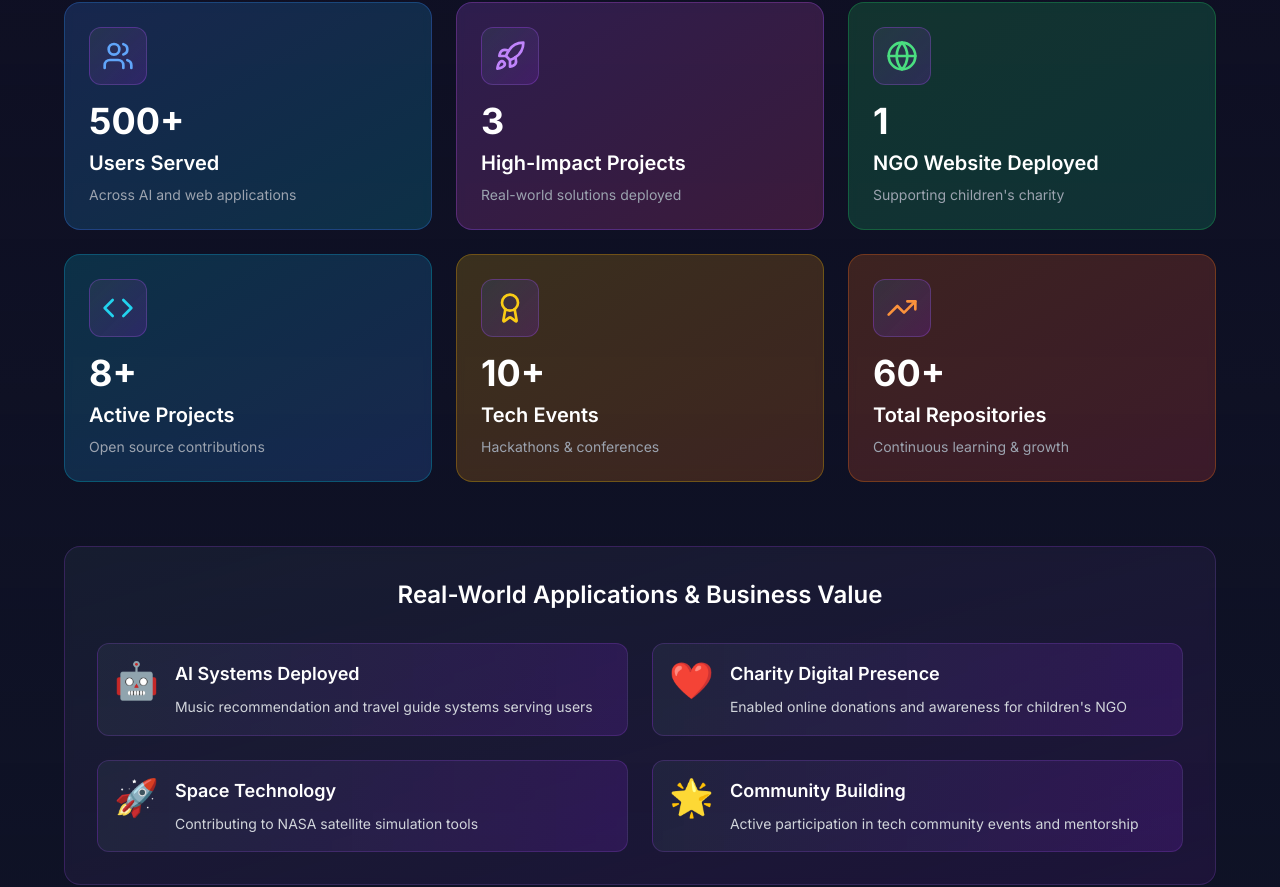
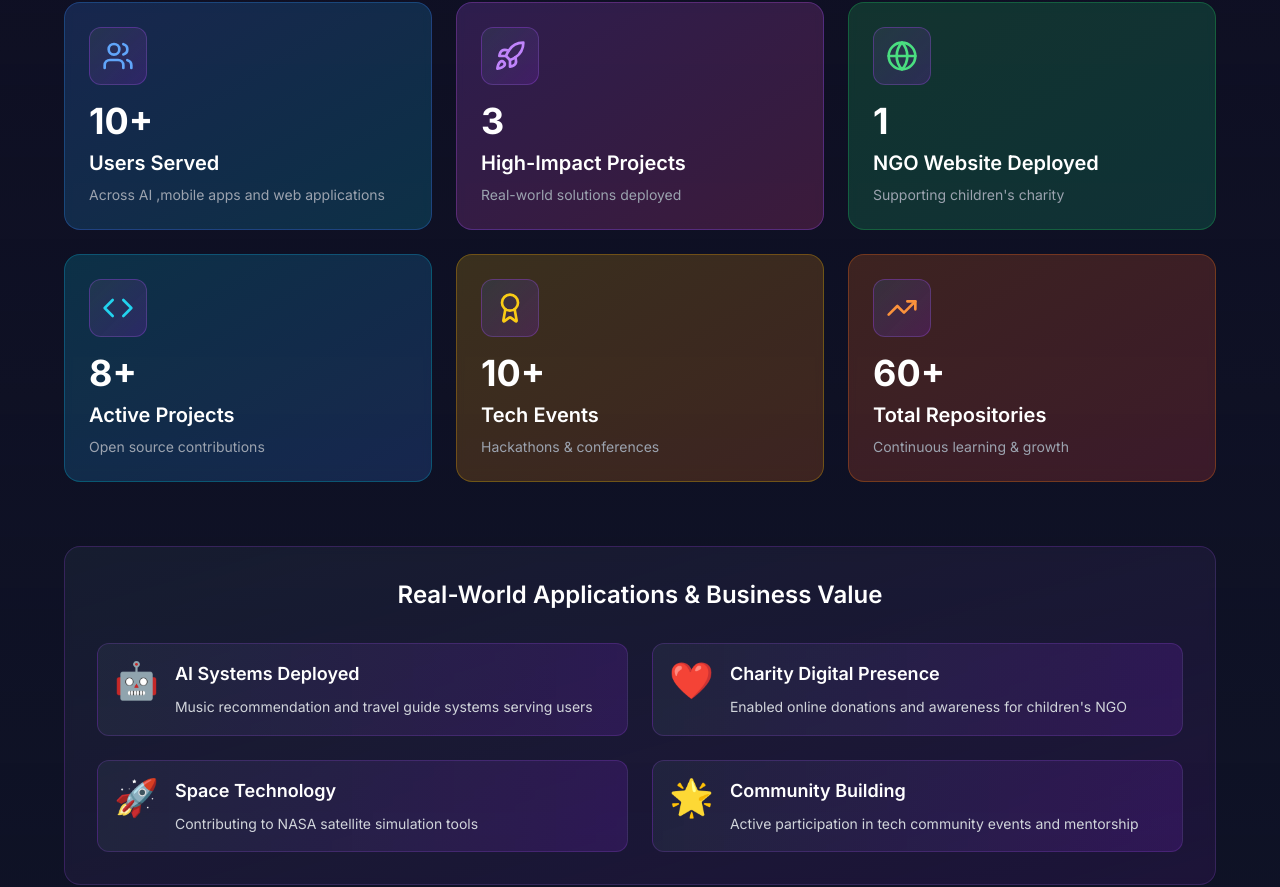
Before and after one commit to Marcelofury/myPortifolio, a Next.js app: page / in a window 1280 px wide. Shown: the part 2506-3393 px from the top of the page. Built offline with nearby package versions, Linux system fonts and the light colour scheme.

Commit message:
updated highlights

```diff
--- a/src/components/ImpactHighlights.tsx
+++ b/src/components/ImpactHighlights.tsx
@@ -7,9 +7,9 @@ const ImpactHighlights = () => {
   const impactMetrics = [
     {
       icon: <Users className="text-blue-400" size={32} />,
-      value: '500+',
+      value: '10+',
       label: 'Users Served',
-      description: 'Across AI and web applications',
+      description: 'Across AI ,mobile apps and web applications',
       color: 'from-blue-500/20 to-cyan-500/20',
       borderColor: 'border-blue-500/30'
     },
```
